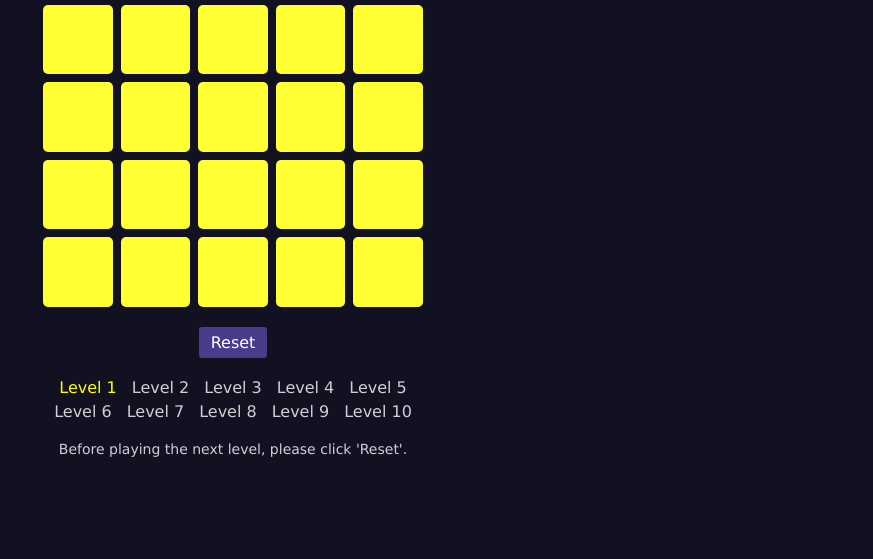
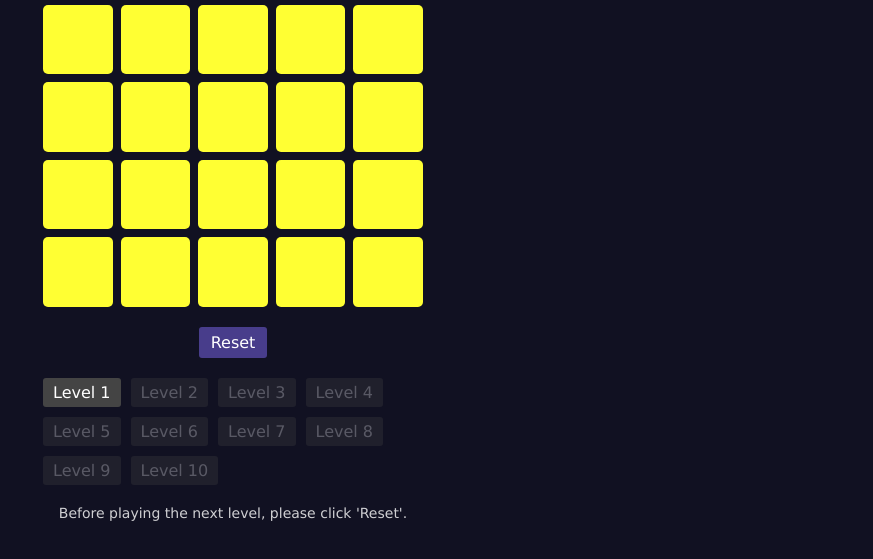
Before and after one commit to ScriptRaccoon/lights-out-css, a website: page public/index.html in a window 1280 px wide. Shown: the part 169-728 px from the top of the page, without its empty margins (407-1280 px from the left). Drawn offline with nearby package versions, Linux system fonts and the light colour scheme; files that its build step writes are made by us from their sources.

Commit message:
style level labels as buttons

```diff
--- a/public/index.html
+++ b/public/index.html
@@ -181,23 +181,21 @@
 				</label>
 			</main>
 			<!-- menu with reset button -->
-			<menu>
+			<menu class="resetMenu">
 				<button type="reset">Reset</button>
 			</menu>
 			<!-- menu for levels -->
-			<menu>
-				<label class="levelLabel" for="level1">Level 1</label>
-				<label class="levelLabel" for="level2">Level 2</label>
-				<label class="levelLabel" for="level3">Level 3</label>
-				<label class="levelLabel" for="level4">Level 4</label>
-				<label class="levelLabel" for="level5">Level 5</label>
-				<label class="levelLabel" for="level6">Level 6</label>
-				<label class="levelLabel" for="level7">Level 7</label>
-				<label class="levelLabel" for="level8">Level 8</label>
-				<label class="levelLabel" for="level9">Level 9</label>
-				<label class="levelLabel" for="level10"
-					>Level 10</label
-				>
+			<menu class="levelMenu">
+				<label for="level1">Level 1</label>
+				<label for="level2">Level 2</label>
+				<label for="level3">Level 3</label>
+				<label for="level4">Level 4</label>
+				<label for="level5">Level 5</label>
+				<label for="level6">Level 6</label>
+				<label for="level7">Level 7</label>
+				<label for="level8">Level 8</label>
+				<label for="level9">Level 9</label>
+				<label for="level10">Level 10</label>
 			</menu>
 			<!-- hint -->
 			<div class="resetHint">
--- a/src/_buttons.scss
+++ b/src/_buttons.scss
@@ -1,13 +1,9 @@
 @use "variables" as *;
 
-menu {
+.resetMenu {
 	display: flex;
 	justify-content: center;
-	align-items: center;
-	column-gap: 15px;
-	row-gap: 5px;
-	flex-wrap: wrap;
-	padding-top: 20px;
+	padding-block: 20px;
 }
 
 button {
--- a/src/_levels.scss
+++ b/src/_levels.scss
@@ -6,12 +6,28 @@ $level-number: 10;
 input[type="radio"] {
 	position: absolute;
 	opacity: 0;
+	scale: 0;
 	left: -100vw;
 }
 
-.levelLabel {
-	opacity: 0.8;
-	cursor: pointer;
+.levelMenu {
+	display: flex;
+	flex-wrap: wrap;
+	gap: 10px;
+
+	label {
+		background-color: #444;
+		border-radius: 3px;
+		cursor: pointer;
+		padding: 5px 10px;
+		opacity: 0.3;
+	}
+}
+
+@for $l from 1 through $level-number {
+	input[id="level#{$l}"]:checked ~ #game label[for="level#{$l}"] {
+		opacity: 1;
+	}
 }
 
 .resetHint {
@@ -19,13 +35,6 @@ input[type="radio"] {
 	font-size: 14px;
 	opacity: 0.8;
 	text-align: center;
-}
-
-@for $l from 1 through $level-number {
-	input[id="level#{$l}"]:checked ~ #game label[for="level#{$l}"] {
-		color: $main-color;
-		opacity: 1;
-	}
 }
 
 @mixin create-level($name, $coords, $val) {
```
